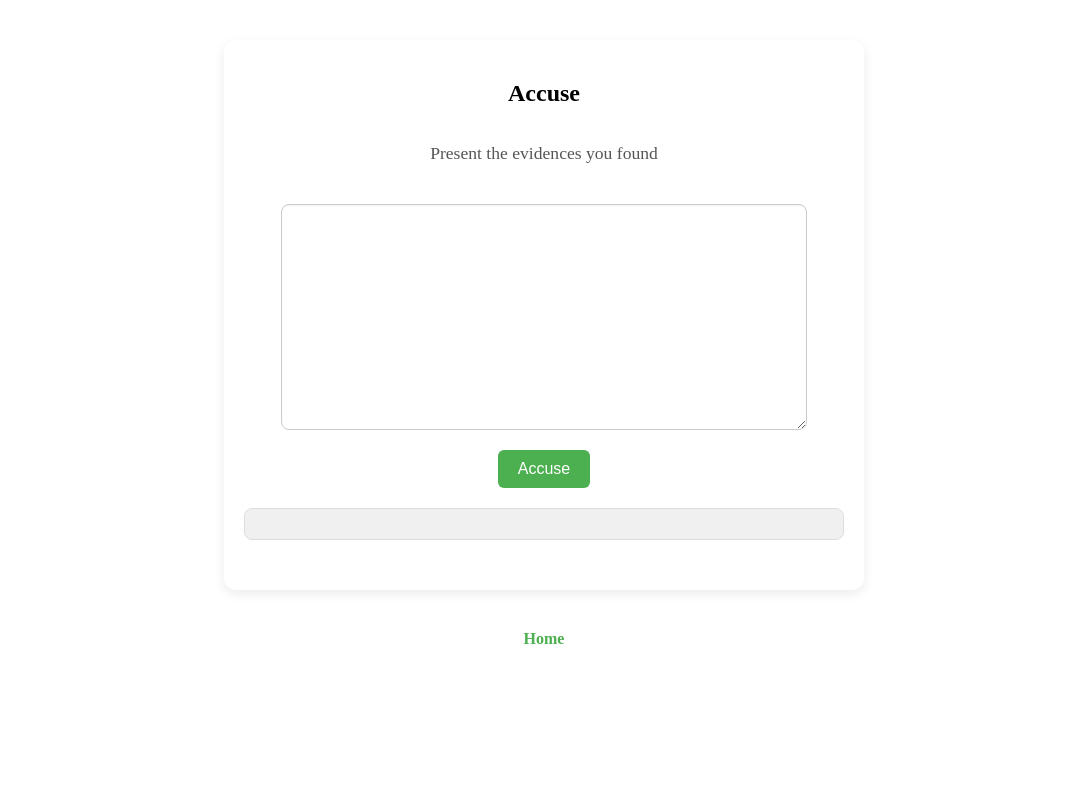
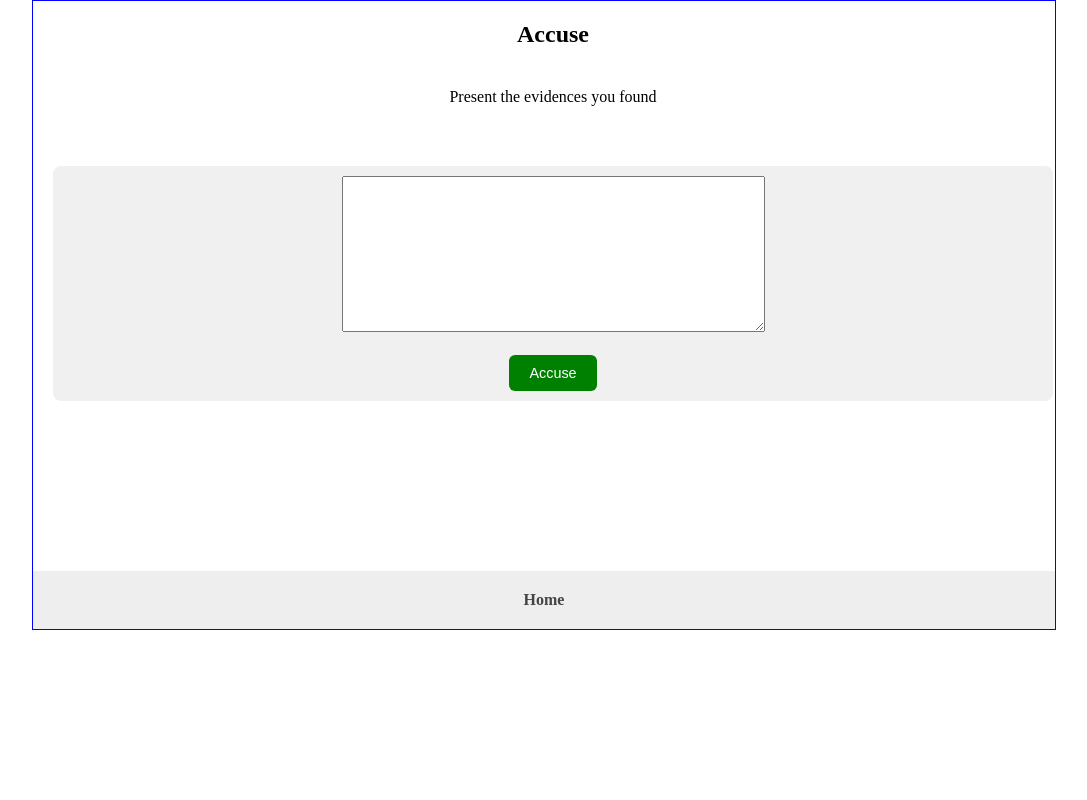
Before and after one commit to Sethugha/DeductionGames, a Python web app: template templates/accusation.html in a window 1280 px wide. Shown: the whole page, without its empty margins (96-1183 px from the left). Run offline with Jinja, Linux system fonts and the light colour scheme; the template is opened without the code that fills it, so the values that code supplies are empty; some libraries are stand-ins or nearby versions.

Commit message:
Optical enhancements

```diff
--- a/static/style.css
+++ b/static/style.css
@@ -5,7 +5,7 @@
 --primary-color: #4CAF50;
 --primary-color-dark: darken(var(--primary-color), 25%);
 --primary-color-bright: brighten(var(--primary-color), 25%);
---bg-color: #f9f9f9;
+--bg-color: grey;
 --card-bg: #f0f0f0;
 --card-hover-bg: #e8f5e9;
 --text-color: #333;
@@ -14,10 +14,21 @@
 --border-color: #ddd;
 
 body {
-  margin: 0;
   font-family: 'Segoe UI', sans-serif;
-  background: var(--bg-color);
 }
+
+.outer-ridge {
+  position: absolute;
+  inset: 0px;
+}
+
+.inner-ridge {
+  position: relative;
+  inset: 0px;
+  margin: 0 10% auto;
+  border: 1px solid blue;
+}
+
 
 .no-cases {
   color: #888;
@@ -47,10 +58,10 @@
   text-align: center;
   position: relative;
   bottom: 40px;
-  flex: 0 0 800px;
+  flex: 0 0 600px;
   display: flex;
   flex-direction: column;
-  align-items: center;
+  align-items: space-between;
   justify-content: flex-start;
 }
 
@@ -213,12 +224,13 @@
 }
 
 .flashcard {
-  background-color: #fdfdfd;
-  border: 1px solid var(--border-color);
+  background-color: #f0f0f0;
+  border: 1px solid #c0c0c0;
   border-radius: 8px;
   margin-bottom: 30px;
   font-size: 1em;
   line-height: 1.5;
+  padding: 10px;
 
 
   strong {
--- a/templates/accusation.html
+++ b/templates/accusation.html
@@ -6,104 +6,29 @@
     <link rel="stylesheet" href="{{ url_for('static', filename='style.css') }}">
     <script type="module" src="https://md-block.verou.me/md-block.js"></script>
     <title>Accusation</title>
-
-    <style>
-        .container-vert {
-            max-width: 600px;
-            margin: 40px auto;
-            padding: 20px;
-            background-color: #fff;
-            border-radius: 12px;
-            box-shadow: 0 4px 12px rgba(0, 0, 0, 0.08);
-        }
-
-        h2 {
-            text-align: center;
-            margin-bottom: 16px;
-        }
-
-        header {
-            text-align: center;
-            font-size: 1.1em;
-            color: #555;
-            margin-bottom: 20px;
-        }
-
-        form {
-            display: block;
-            text-align: center;
-            margin-bottom: 20px;
-        }
-
-        textarea {
-            width: 90%;
-            max-width: 500px;
-            height: 200px;
-            padding: 12px;
-            font-size: 1em;
-            font-family: inherit;
-            border-radius: 8px;
-            border: 1px solid #ccc;
-            resize: vertical;
-            box-shadow: inset 0 1px 2px rgba(0, 0, 0, 0.05);
-        }
-
-        .input-visible[type="submit"] {
-            margin-top: 16px;
-            padding: 10px 20px;
-            font-size: 1em;
-            border: none;
-            border-radius: 6px;
-            background-color: #4CAF50;
-            color: white;
-            cursor: pointer;
-            transition: background-color 0.3s ease;
-        }
-
-        .input-visible[type="submit"]:hover {
-            background-color: #45a049;
-        }
-
-        .flashcard {
-            margin-top: 20px;
-            background-color: #f0f0f0;
-            padding: 15px;
-            border-radius: 8px;
-            border: 1px solid #ddd;
-            text-align: center;
-        }
-
-        nav.universal {
-            text-align: center;
-            margin-top: 40px;
-        }
-
-        nav.universal a {
-            text-decoration: none;
-            color: #4CAF50;
-            font-weight: bold;
-        }
-
-        nav.universal a:hover {
-            text-decoration: underline;
-        }
-    </style>
 </head>
 <body>
-    <div class="container-vert">
+<div class="outer-ridge">
+    <div class="inner-ridge">
+        <div class="main-content">
+            <div class="inner-content" style="flex: 0 0 1000px;">
                 <h2>Accuse {{ character.name }}</h2>
                 <header>Present the evidences you found</header>
+                <div class="flashcard" style="margin-top: 40px;border: none;">
                     <form action="/accuse_character/{{ character.id }}" method="POST">
                     <textarea id="evidences" name="evidences" cols="50" rows="10"></textarea>
                     <br>
                     <input class="input-visible" type="submit" value="Accuse">
                     </form>
-        <div class="flashcard">
-           <md-span> {{ validation }} </md-span>
                 </div>
             </div>
-    <nav class="universal">
+        </div>
+        <footer class="universal">
+            <nav>
                 <a href="/">Home</a>
             </nav>
+        </footer>
+    </div>
+</div>
 </body>
 </html>
--- a/templates/case_details.html
+++ b/templates/case_details.html
@@ -7,6 +7,8 @@
     <script type="module" src="https://md-block.verou.me/md-block.js"></script>
 </head>
 <body>
+<div class="outer-ridge">
+    <div class="inner-ridge">
         <header>
             <h2> {{ case.title }}</h2>
             <md-span> {{ case.introduction }} </md-span>
@@ -47,5 +49,7 @@
                 <a href="/add_text">Add new Story</a>
             </nav>
         </footer>
+    </div>
+</div>
 </body>
 </html>
--- a/templates/hint_detail.html
+++ b/templates/hint_detail.html
@@ -35,7 +35,7 @@
             <md-span> {{ details }} </md-span>
                 {% endif %}
 
-            <div class="flashcard" style="margin-top: 40px;">
+            <div class="flashcard" style="margin-top: 40px;border: none;">
                 <form class="form-character" action="/search_indicators" method="POST" id="find_indicators" style="margin-bottom:32px; text-align:center;">
                     <label >Look for indicators<br><input type="text" id="indicators" name="indicators"></label><br>
                     <input type="text" id="clue_id" name="clue_id" value="{{ clue.id }}" form="find_indicators" hidden>
--- a/templates/laudatio.html
+++ b/templates/laudatio.html
@@ -15,10 +15,12 @@
             <md-span> {{ validation }} </md-span>
             {% if condition %}
                 <img src="../static/images/Winner.png" alt="{{ condition }}">
+                <h3>You did it! A stellar career lies to your feet!</h3>
                 <md-span> {{ remark }} </md-span>
 
             {% else %}
                 <img src="../static/images/Looser.png">
+                <h3>That did not end well. Maybe you need more than a diploma from a comic book?</h3>
                 <md-span> {{ remark }} </md-span>
             {% endif %}
       </div>
```
Also changed, not shown: ai_request.py (+8 -5 lines), backend_app.py (+20 -7 lines), templates/card_boxes.html (+4 -3 lines), templates/character_detail.html (+5 -7 lines), templates/home.html (+13 -8 lines). Lines whose indentation alone changed are shown as unchanged.
